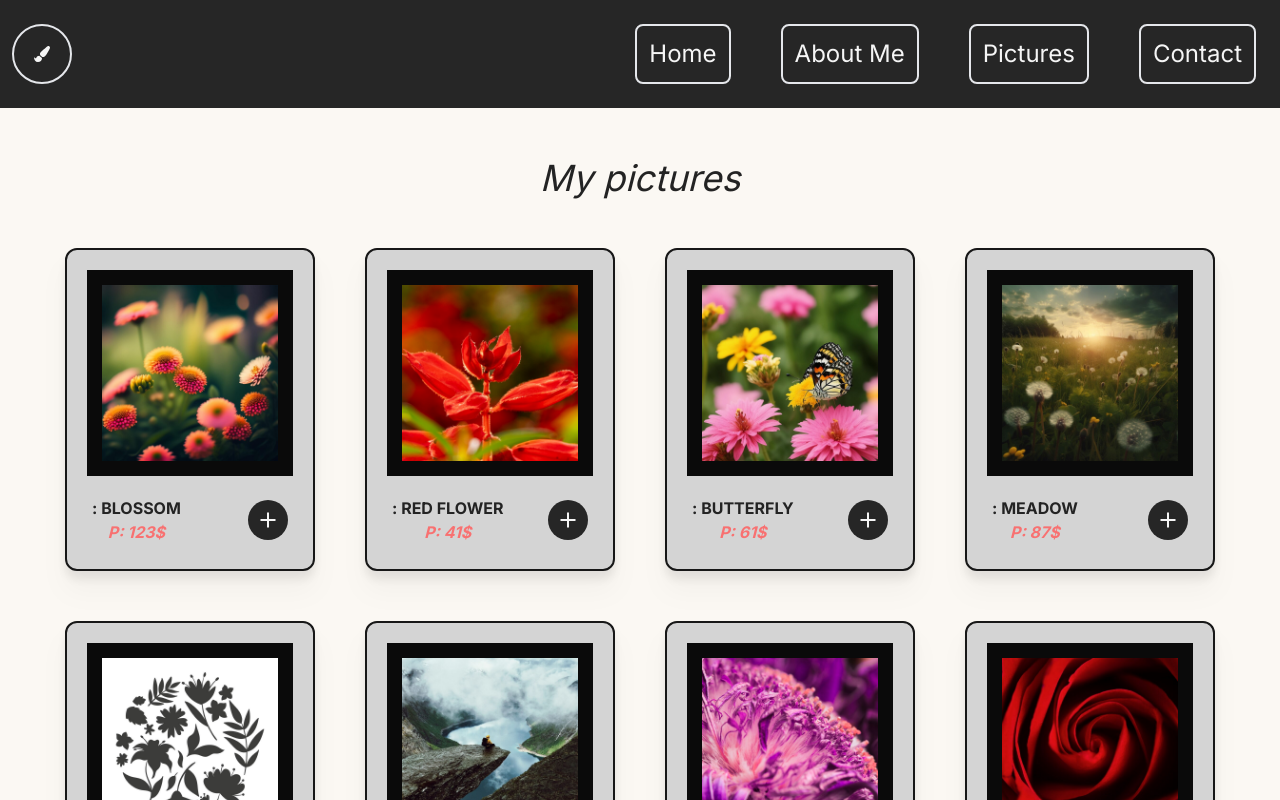
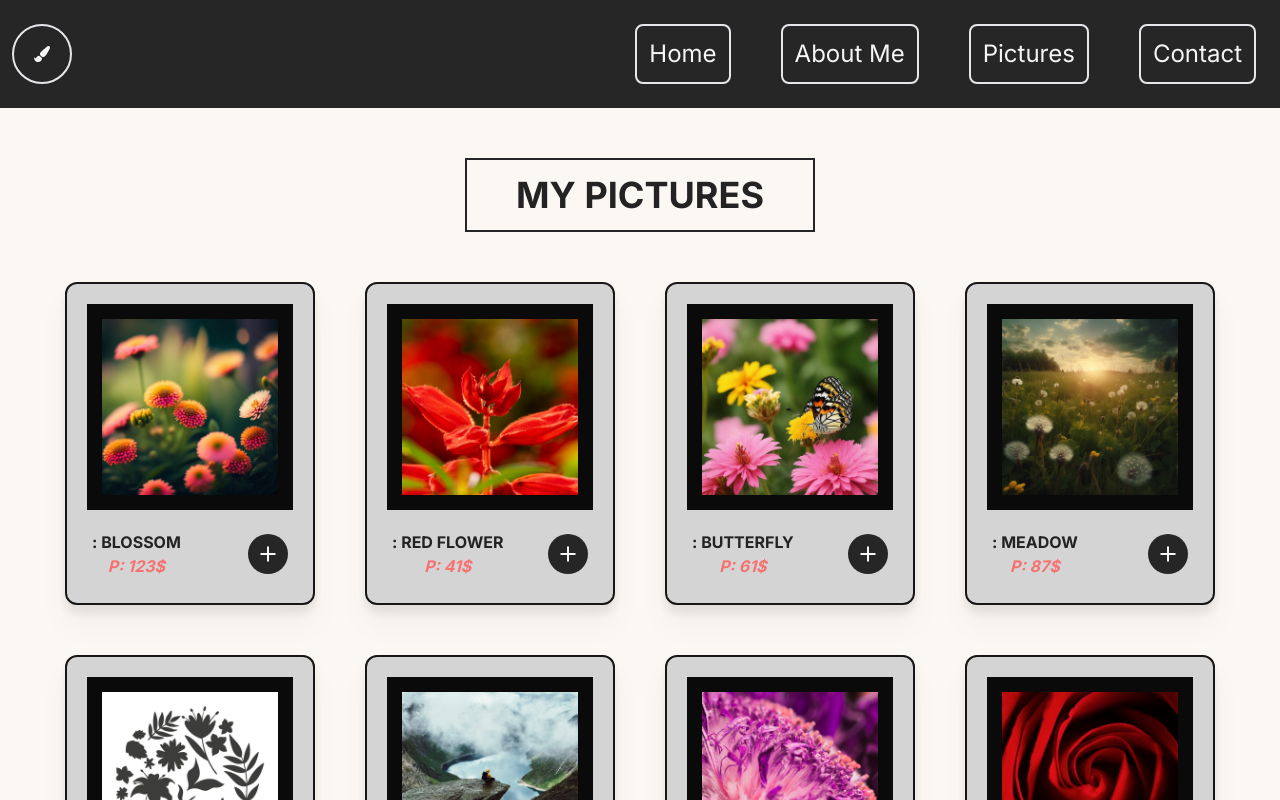
Before and after one commit to markopersonally/shop, a Next.js app: page /pictures in a window 1280 px wide. Shown: the top 800 px of the page. Built offline with nearby package versions, Linux system fonts and the light colour scheme.

Commit message:
title/section

```diff
--- a/app/about/page.jsx
+++ b/app/about/page.jsx
@@ -1,9 +1,10 @@
 import Section from "@/components/section.jsx";
+import H2 from "@/components/h2.jsx";
 
 export default function About() {
   return (
     <Section>
-      <h1 className="text-2xl text-center">About</h1>
+      <H2>About</H2>
       <p>
         Lorem ipsum dolor sit amet. Lorem ipsum dolor sit amet. Lorem ipsum
         dolor sit amet consectetur adipisicing elit. Perspiciatis commodi sit
--- a/app/contact/page.jsx
+++ b/app/contact/page.jsx
@@ -1,7 +1,7 @@
 import Section from "@/components/section.jsx";
+import H2 from "@/components/h2.jsx";
 
 export default function Contact() {
-  const h1Styled = "mt-[50px] text-4xl text-2xl text-center";
   const divContainer =
     "mt-[50px] flex justify-center align-center gap-[50px] border-2 border-red-200";
   const divContainerElements =
@@ -9,7 +9,7 @@ export default function Contact() {
 
   return (
     <Section>
-      <h1 className={h1Styled}>Contact</h1>
+      <H2>Contact</H2>
       <div className={divContainer}>
         <div className={divContainerElements}>
           <div>img</div>
--- a/app/page.tsx
+++ b/app/page.tsx
@@ -1,6 +1,5 @@
 import Image from "next/image";
 import homeImg from "@/images/teddy-ai.jpg";
-import Section from "@/components/section";
 
 export default function Home() {
   const mainStyled = "my-[50px] flex flex-col gap-10";
--- a/app/pictures/page.jsx
+++ b/app/pictures/page.jsx
@@ -1,10 +1,10 @@
 import Section from "@/components/section.jsx";
+import H2 from "@/components/h2.jsx";
 import PICTURE_DATA from "./data.ts";
 import Image from "next/image";
 import { IoMdAdd } from "react-icons/io";
 
 export default function SectionPictures() {
-  const h1Styled = "mt-[50px] text-4xl text-center italic";
   const divWrapper =
     "p-[50px] flex flex-wrap gap-[50px] justify-center items-center ";
   const divPicture =
@@ -13,11 +13,12 @@ export default function SectionPictures() {
   const divDescription =
     "p-[5px] w-full flex justify-between items-center uppercase text-center font-bold ";
   const priceStyled = "text-red-400 italic";
-  const buttonAddStyled = "p-2 text-2xl text-neutral-100 bg-neutral-800 rounded-full hover:bg-neutral-500";
+  const buttonAddStyled =
+    "p-2 text-2xl text-neutral-100 bg-neutral-800 rounded-full hover:bg-neutral-500";
 
   return (
     <Section>
-      <h1 className={h1Styled}>My pictures</h1>
+      <H2>My pictures</H2>
       <div className={divWrapper}>
         {PICTURE_DATA.map((picture) => (
           <div key={picture.id} id={picture.id} className={divPicture}>
--- /dev/null
+++ b/components/h2.jsx
@@ -0,0 +1,5 @@
+export default function H2({ children }) {
+  const h2Styled =
+    "m-auto p-[15px] mt-[50px] w-[350px] text-4xl text-center uppercase font-bold border-2 border-neutral-800";
+  return <h2 className={h2Styled}>{children}</h2>;
+}
```
